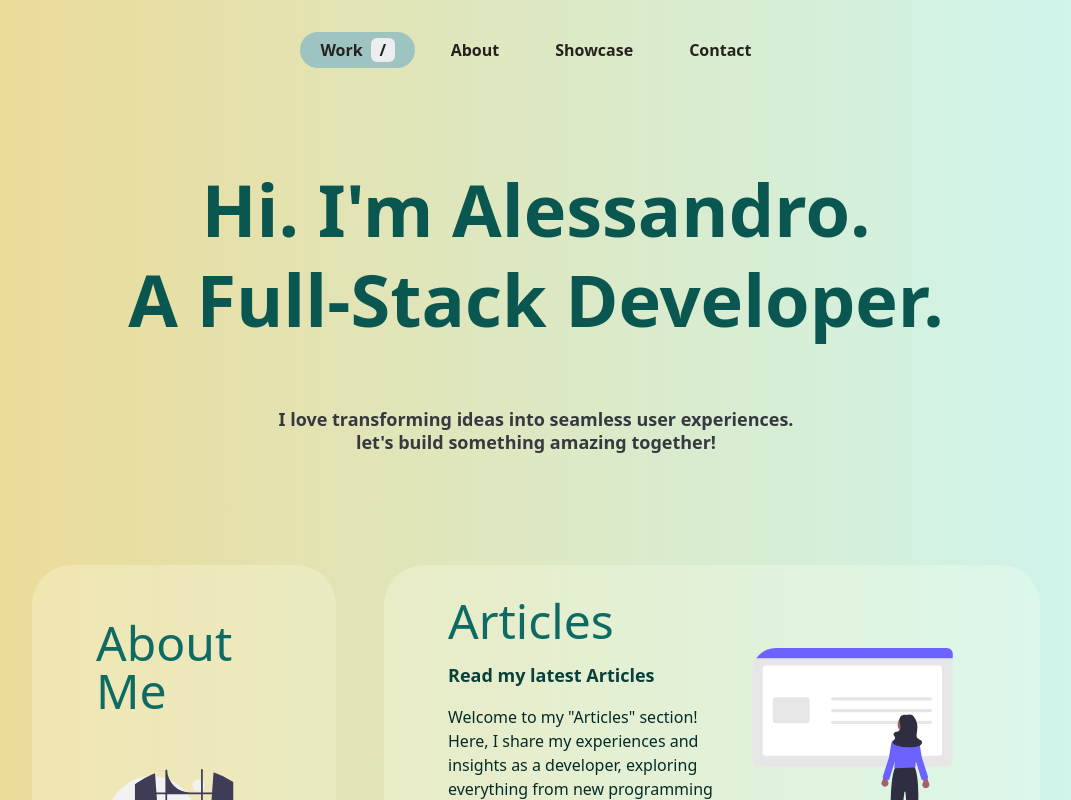
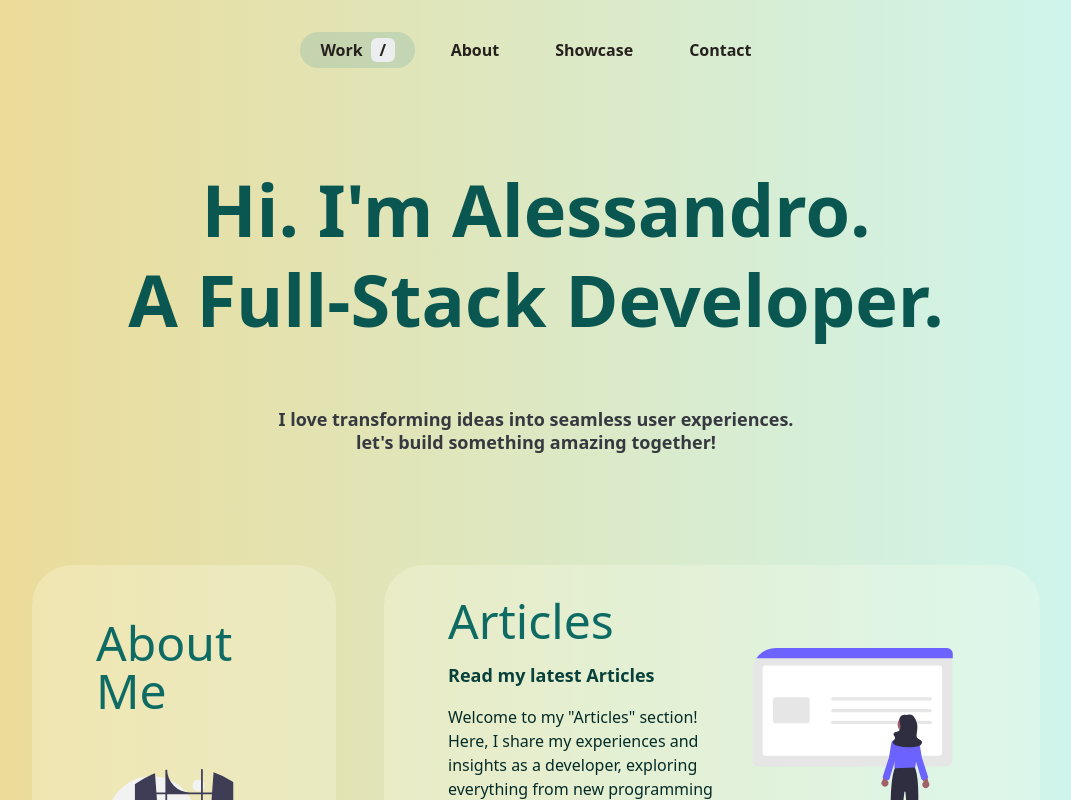
Before and after one commit to Ale-1508/portfolio, a Next.js app: page / in a window 1280 px wide. Shown: the top 800 px of the page, without its empty margins (104-1175 px from the left). Built offline with nearby package versions, Linux system fonts and the light colour scheme.

Commit message:
edit selected options opacity

```diff
--- a/src/app/_core/components/Navbar.tsx
+++ b/src/app/_core/components/Navbar.tsx
@@ -49,7 +49,7 @@ const NavbarOption = ( {name, route, isDefault, isSelected=false, onClick}: Navb
         font-semibold
         text-secondary
         selection:bg-primary-200
-        ${isSelected ? 'bg-primary-200' : ''}`
+        ${isSelected ? 'bg-primary-300 selection: bg-opacity-25' : ''}`
       }
     >
       <Link
```
